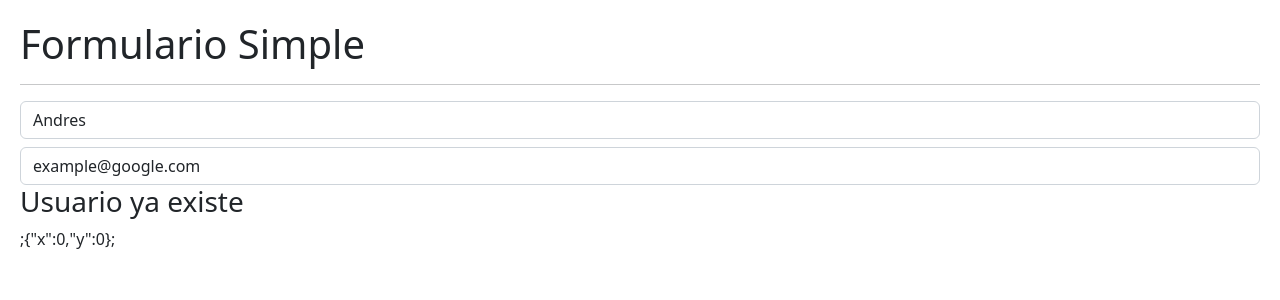
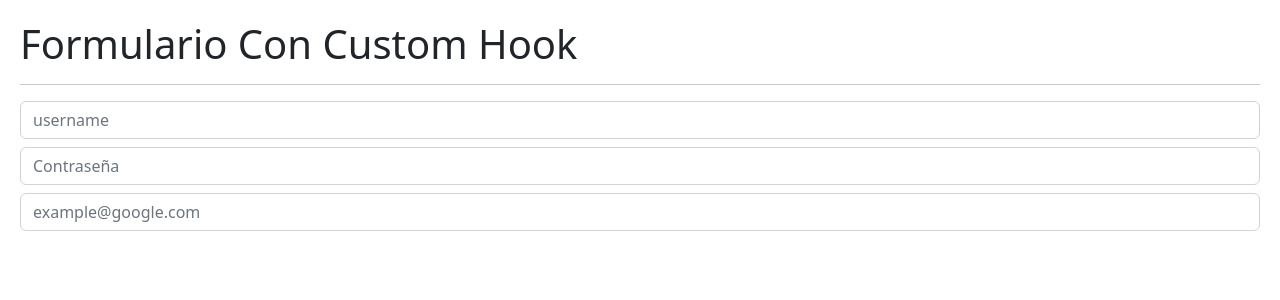
Before and after one commit to AndresHiguitaAMG/Hooks-App, a React (Vite) app: page / in a window 1280 px wide. Shown: the top 300 px of the page. Built offline with nearby package versions, Linux system fonts and the light colour scheme.

Commit message:
implementation of the useForm

```diff
--- /dev/null
+++ b/src/02-useEffect/FormWithCustomHook.jsx
@@ -0,0 +1,46 @@
+// import { useEffect } from "react";
+import useForm from '../hooks/useForm';
+
+const SimpleForm = () => {
+  const { formState, handleOnChange, username, email, password } = useForm({
+    username: "",
+    email: "",
+    password: "",
+  });
+
+  // const { username, email, password } = formState;
+
+  return (
+    <>
+      <h1>Formulario Con Custom Hook</h1>
+      <hr />
+      <input
+        type={"text"}
+        className="form-control"
+        placeholder="username"
+        name={"username"}
+        value={username}
+        onChange={handleOnChange}
+      />
+
+      <input
+        type={"email"}
+        className="form-control mt-2"
+        placeholder="Contraseña"
+        name={"email"}
+        value={email}
+        onChange={handleOnChange}
+      />
+      <input
+        type={"password"}
+        className="form-control mt-2"
+        placeholder="example@google.com"
+        name={"password"}
+        value={password}
+        onChange={handleOnChange}
+      />
+    </>
+  );
+};
+
+export default SimpleForm;
--- /dev/null
+++ b/src/hooks/useForm.js
@@ -0,0 +1,20 @@
+import { useState } from 'react';
+
+const useForm = ({ initialForm = {} }) => {
+  const [formState, setFormState] = useState(initialForm);
+
+  const handleOnChange = (e) => {
+    setFormState({
+      ...formState,
+      [e.target.name]: e.target.value,
+    });
+  };
+
+  return {
+    ...formState,
+    formState,
+    handleOnChange,
+  };
+};
+
+export default useForm;
--- a/src/main.jsx
+++ b/src/main.jsx
@@ -1,13 +1,14 @@
 import React from 'react';
 import ReactDOM from 'react-dom/client';
-import SimpleForm from './02-useEffect/SimpleForm';
+// import SimpleForm from "./02-useEffect/SimpleForm";
+import FormWithCustomHook from "./02-useEffect/FormWithCustomHook";
 // import CounterWithCustomHook from './01-useState/CounterWithCustomHook';
 // import CounterApp from './01-useState/CounterApp';
 // import HooksApp from './HooksApp';
-import './index.css';
+import "./index.css";
 
-ReactDOM.createRoot(document.getElementById('root')).render(
+ReactDOM.createRoot(document.getElementById("root")).render(
   // <React.StrictMode>
-    <SimpleForm />
+  <FormWithCustomHook />
   // </React.StrictMode>
 );
```
Also changed, not shown: src/02-useEffect/Message.jsx (+8 -9 lines), src/02-useEffect/SimpleForm.jsx (+13 -17 lines).
